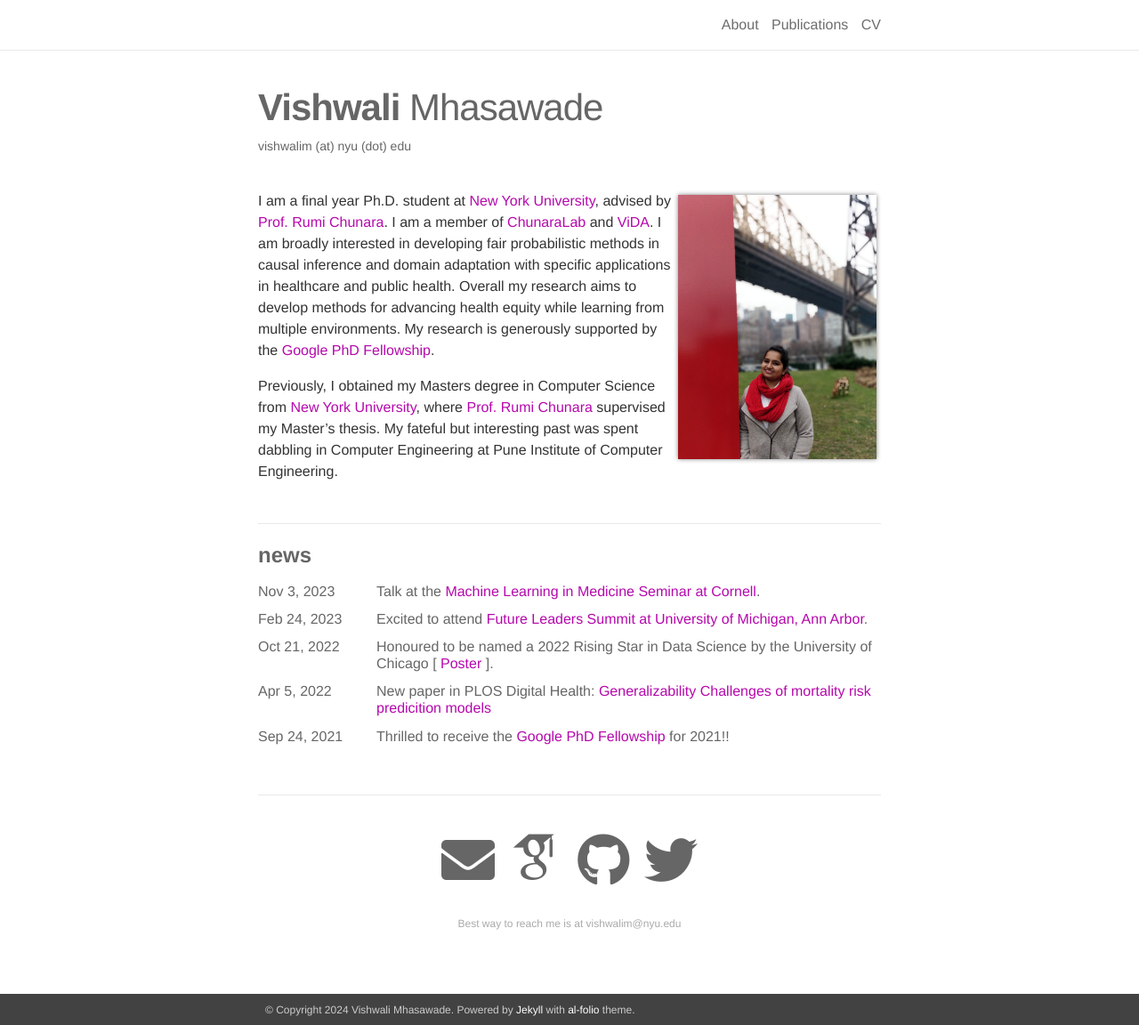
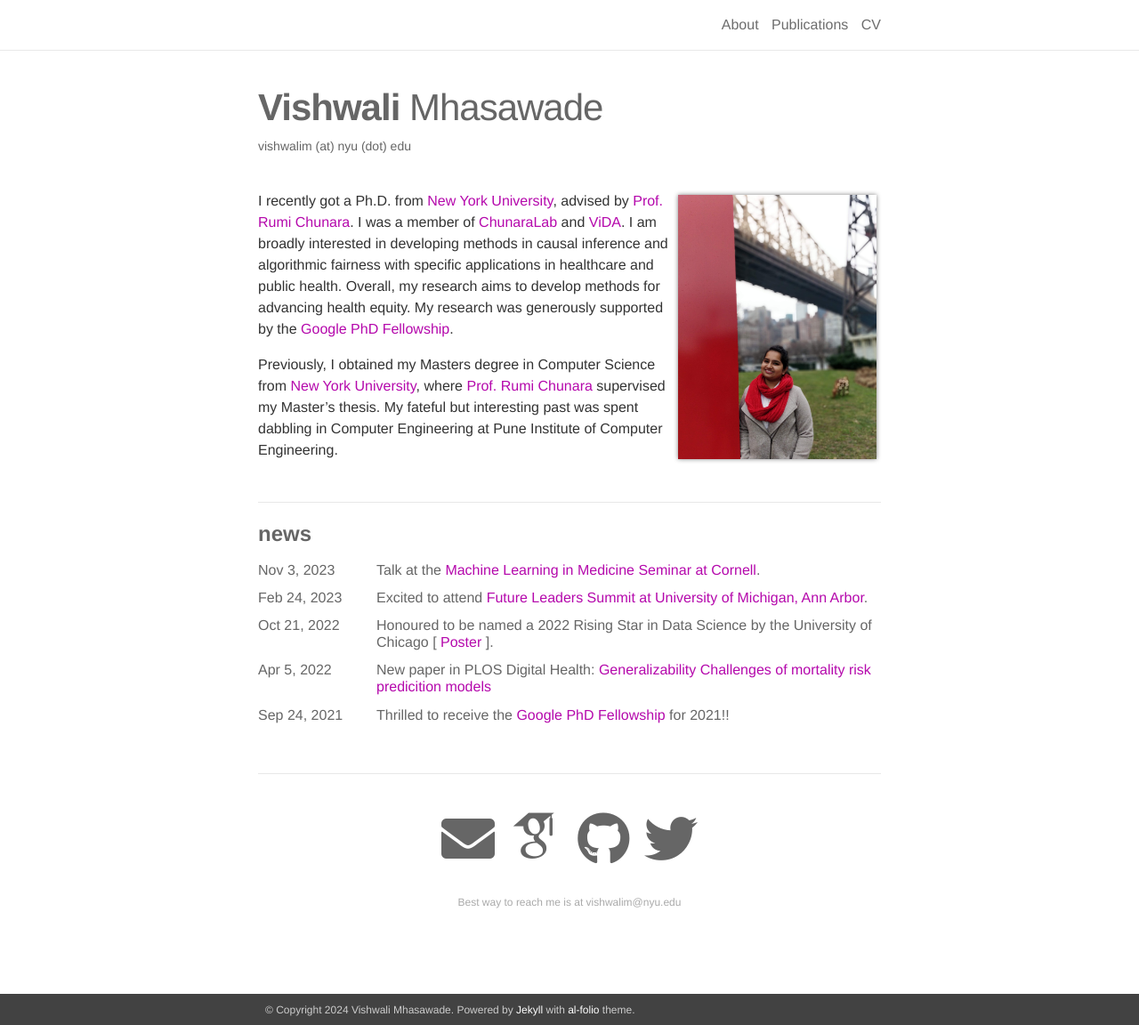
Before and after one commit to vishwali/vishwali.github.io, a Jekyll site: the page built from _pages/about.md, in a window 1280 px wide and 1152 px high. Shown: the whole window at 89% size. Built offline with Jekyll 4.4.1, drawn with Linux system fonts in a browser that asks for light colours; nearby versions of some CDN libraries; some web fonts are replaced.

Commit message:
Update about.md

```diff
--- a/_pages/about.md
+++ b/_pages/about.md
@@ -12,6 +12,6 @@ news: true
 social: true
 ---
 
-I am a final year Ph.D. student at [New York University](https://www.nyu.edu/), advised by [Prof. Rumi Chunara](https://engineering.nyu.edu/faculty/rumi-chunara). I am a member of [ChunaraLab](https://wp.nyu.edu/chunaralab/) and [ViDA](https://vida.engineering.nyu.edu/). I am broadly interested in developing fair probabilistic methods in causal inference and domain adaptation with specific applications in healthcare and public health. Overall my research aims to develop methods for advancing health equity while learning from multiple environments. My research is generously supported by the [Google PhD Fellowship](https://research.google/outreach/phd-fellowship/recipients/).
+I recently got a Ph.D. from [New York University](https://www.nyu.edu/), advised by [Prof. Rumi Chunara](https://engineering.nyu.edu/faculty/rumi-chunara). I was a member of [ChunaraLab](https://wp.nyu.edu/chunaralab/) and [ViDA](https://vida.engineering.nyu.edu/). I am broadly interested in developing methods in causal inference and algorithmic fairness with specific applications in healthcare and public health. Overall, my research aims to develop methods for advancing health equity. My research was generously supported by the [Google PhD Fellowship](https://research.google/outreach/phd-fellowship/recipients/).
 
 Previously, I obtained my Masters degree in Computer Science from [New York University](https://www.nyu.edu/), where [Prof. Rumi Chunara](https://engineering.nyu.edu/faculty/rumi-chunara) supervised my Master's thesis. My fateful but interesting past was spent dabbling in Computer Engineering at Pune Institute of Computer Engineering.
```
